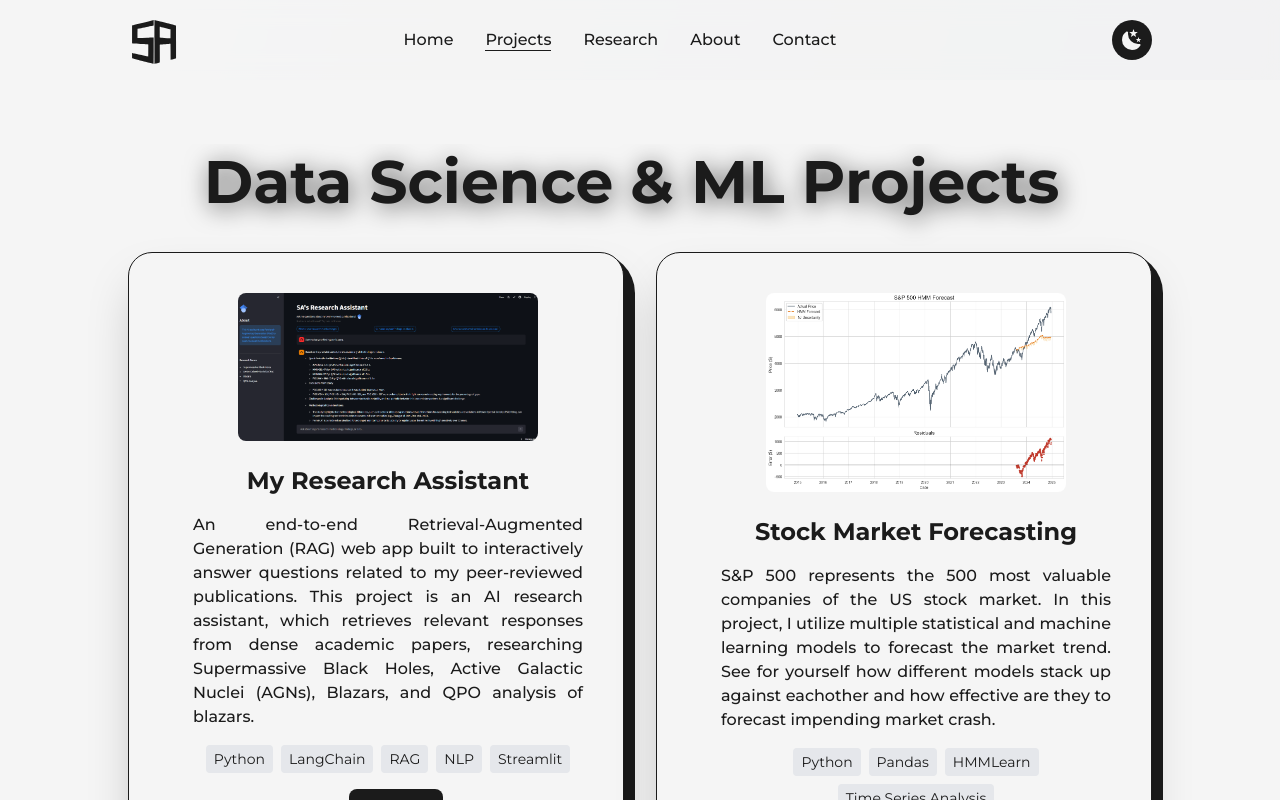
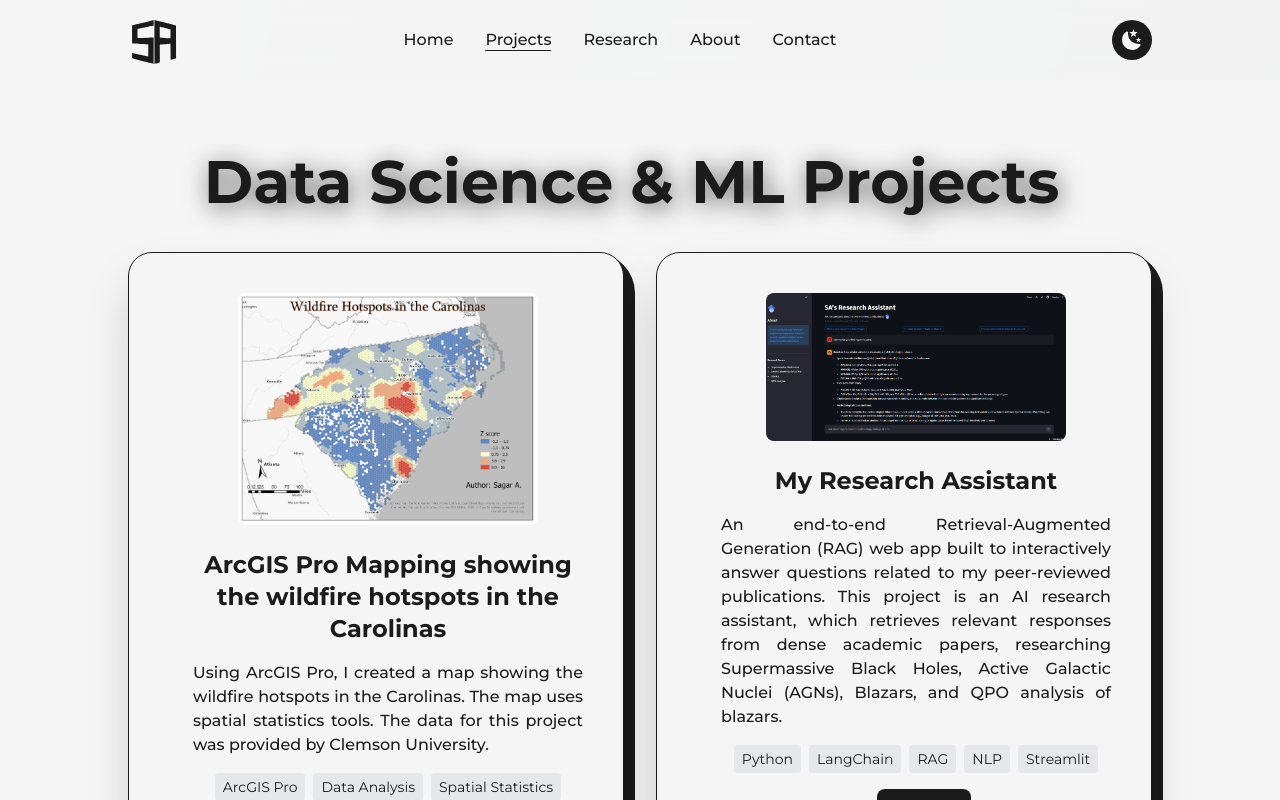
Before and after one commit to KshitijAdhikaree/sagar-portfolio, a Next.js app: page /projects in a window 1280 px wide. Shown: the top 800 px of the page. Built offline with nearby package versions, Linux system fonts and the light colour scheme.

Commit message:
Add an ArcGISPro project 'Wildfire_Carolinas'

```diff
--- a/public/projectData.js
+++ b/public/projectData.js
@@ -1,5 +1,14 @@
 export const ProjectData = [
   {
+    id: 10,
+    title:
+    "ArcGIS Pro Mapping showing the wildfire hotspots in the Carolinas",
+    description:
+    "Using ArcGIS Pro, I created a map showing the wildfire hotspots in the Carolinas. The map uses spatial statistics tools. The data for this project was provided by Clemson University.",
+    link: "/images/Wildfire_Carolinas.jpg",
+    image: "Wildfire_Carolinas.jpg",
+    tech: ["ArcGIS Pro", "Data Analysis", "Spatial Statistics", "Data Visualization"]
+  },{
     id: 8,
     title:
     "My Research Assistant",
```
Also changed, not shown: public/images/Wildfire_Carolinas.jpg (added).
